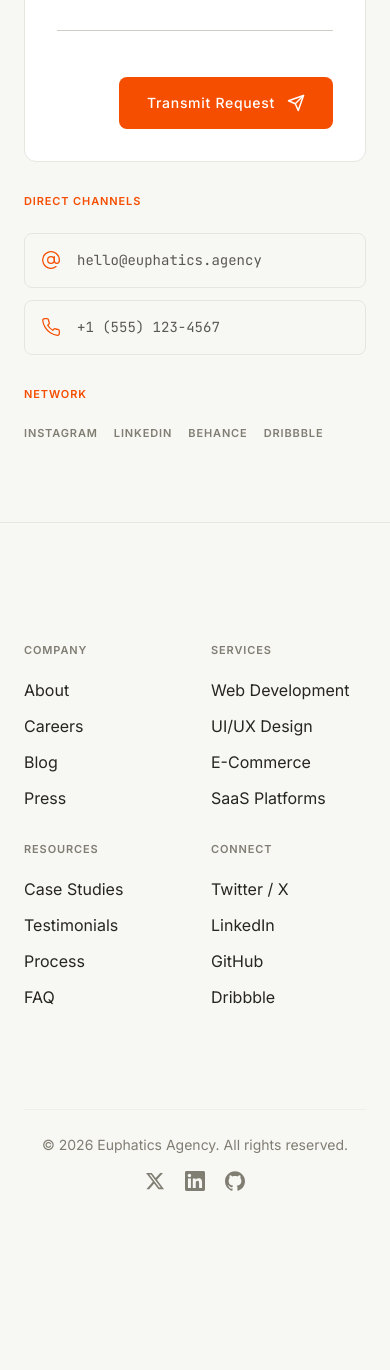
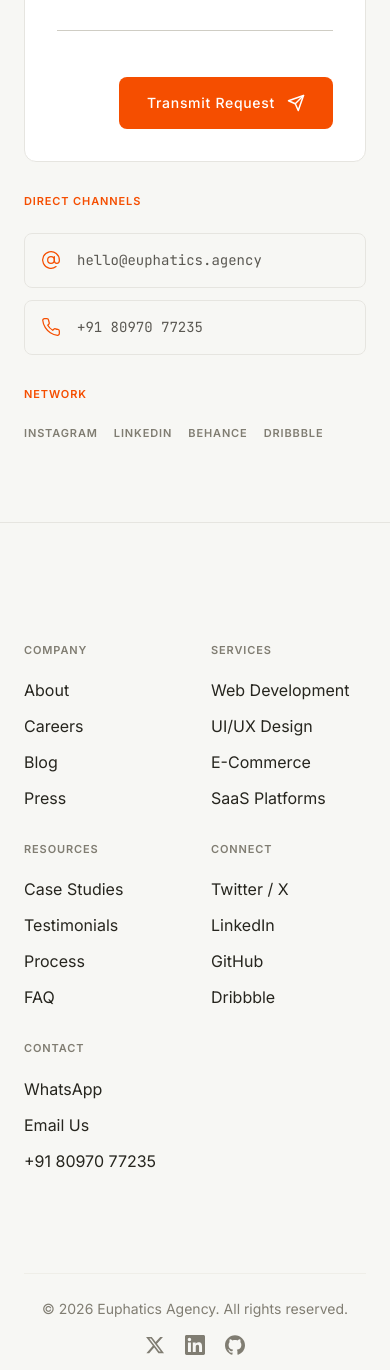
Before and after one commit to mujahiddxd/the-redsdigital, a Next.js app: page / in a window 390 px wide. Shown: the part 10119-11489 px from the top of the page. Before the commit the page ends 11374 px from the top, so only its background shows below. Built offline with nearby package versions, Linux system fonts and the light colour scheme.

Commit message:
Update phone number to WhatsApp in footer and contact form

```diff
--- a/src/components/ContactSection.tsx
+++ b/src/components/ContactSection.tsx
@@ -270,18 +270,23 @@ export default function ContactSection() {
                   </span>
                 </a>
 
-                {/* Phone */}
-                <div className="flex items-center gap-base p-base border border-hairline rounded-md">
+                {/* Phone / WhatsApp */}
+                <a
+                  href="https://wa.me/918097077235"
+                  target="_blank"
+                  rel="noopener noreferrer"
+                  className="group flex items-center gap-base p-base border border-hairline rounded-md hover:border-primary/40 transition-all duration-300 no-underline"
+                >
                   <svg
                     width="20" height="20" viewBox="0 0 24 24" fill="none" stroke="currentColor" strokeWidth="1.5" strokeLinecap="round" strokeLinejoin="round"
                     className="text-primary flex-shrink-0"
                   >
                     <path d="M22 16.92v3a2 2 0 0 1-2.18 2 19.79 19.79 0 0 1-8.63-3.07 19.5 19.5 0 0 1-6-6 19.79 19.79 0 0 1-3.07-8.67A2 2 0 0 1 4.11 2h3a2 2 0 0 1 2 1.72 12.84 12.84 0 0 0 .7 2.81 2 2 0 0 1-.45 2.11L8.09 9.91a16 16 0 0 0 6 6l1.27-1.27a2 2 0 0 1 2.11-.45 12.84 12.84 0 0 0 2.81.7A2 2 0 0 1 22 16.92z" />
                   </svg>
-                  <span className="text-body-sm text-body" style={{ fontFamily: 'var(--font-mono)' }}>
-                    +1 (555) 123-4567
+                  <span className="text-body-sm text-body group-hover:text-ink transition-colors duration-200" style={{ fontFamily: 'var(--font-mono)' }}>
+                    +91 80970 77235
                   </span>
-                </div>
+                </a>
               </div>
             </div>
 
--- a/src/components/Footer.tsx
+++ b/src/components/Footer.tsx
@@ -28,6 +28,11 @@ const FOOTER_LINKS: Record<string, FooterLink[]> = {
     { label: 'GitHub', href: '#' },
     { label: 'Dribbble', href: '#' },
   ],
+  Contact: [
+    { label: 'WhatsApp', href: 'https://wa.me/918097077235' },
+    { label: 'Email Us', href: 'mailto:hello@euphatics.agency' },
+    { label: '+91 80970 77235', href: 'https://wa.me/918097077235' },
+  ],
 };
 
 export default function Footer() {
@@ -39,7 +44,7 @@ export default function Footer() {
       <div className="max-w-[1200px] mx-auto px-lg relative z-10">
 
         {/* Footer Grid */}
-        <div className="grid grid-cols-2 md:grid-cols-4 gap-xl mb-[100px]">
+        <div className="grid grid-cols-2 md:grid-cols-5 gap-xl mb-[100px]">
           {Object.entries(FOOTER_LINKS).map(([category, links]) => (
             <div key={category}>
               <h4 className="text-caption-uppercase text-muted mb-md tracking-[0.1em]">
```
